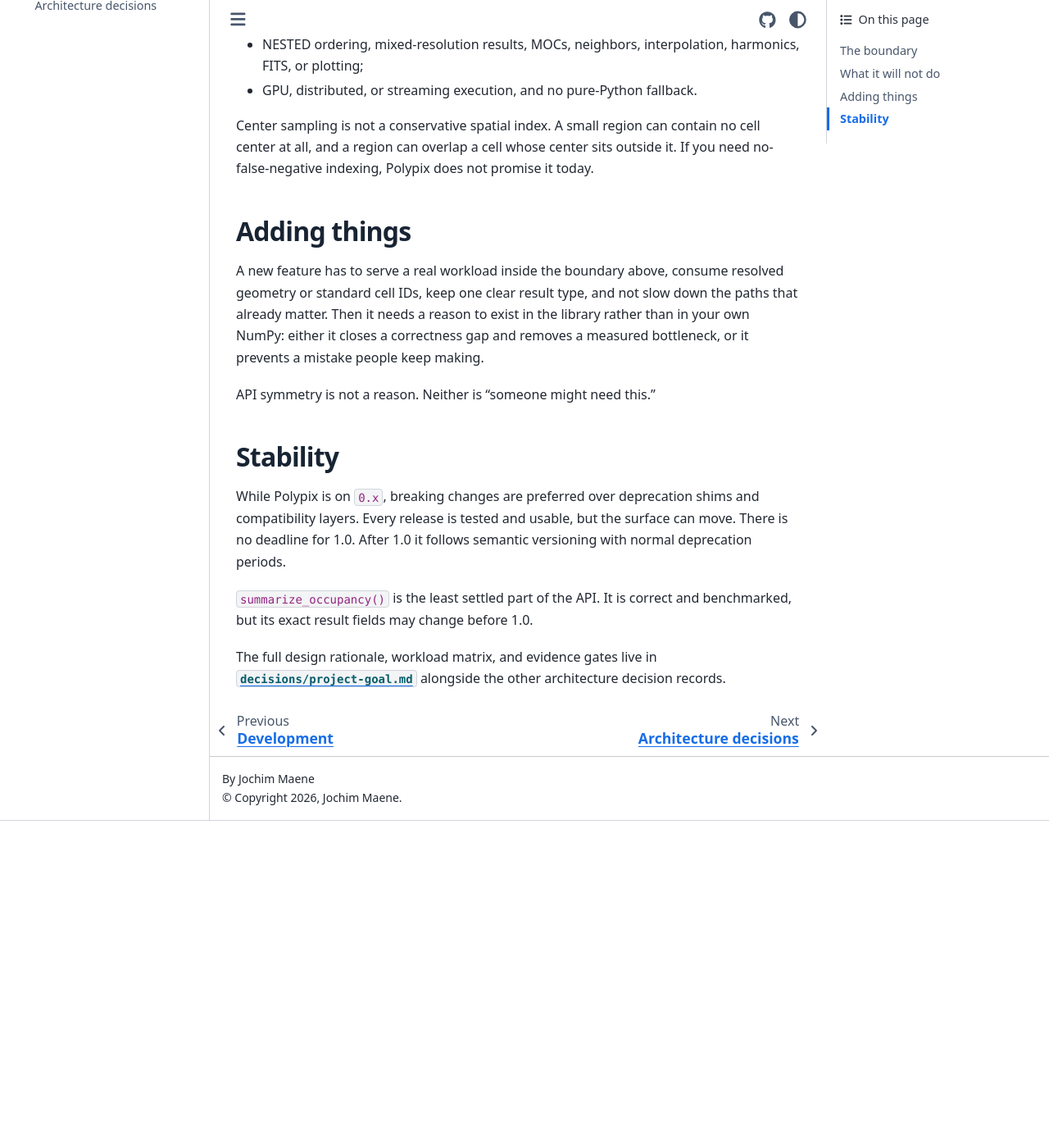
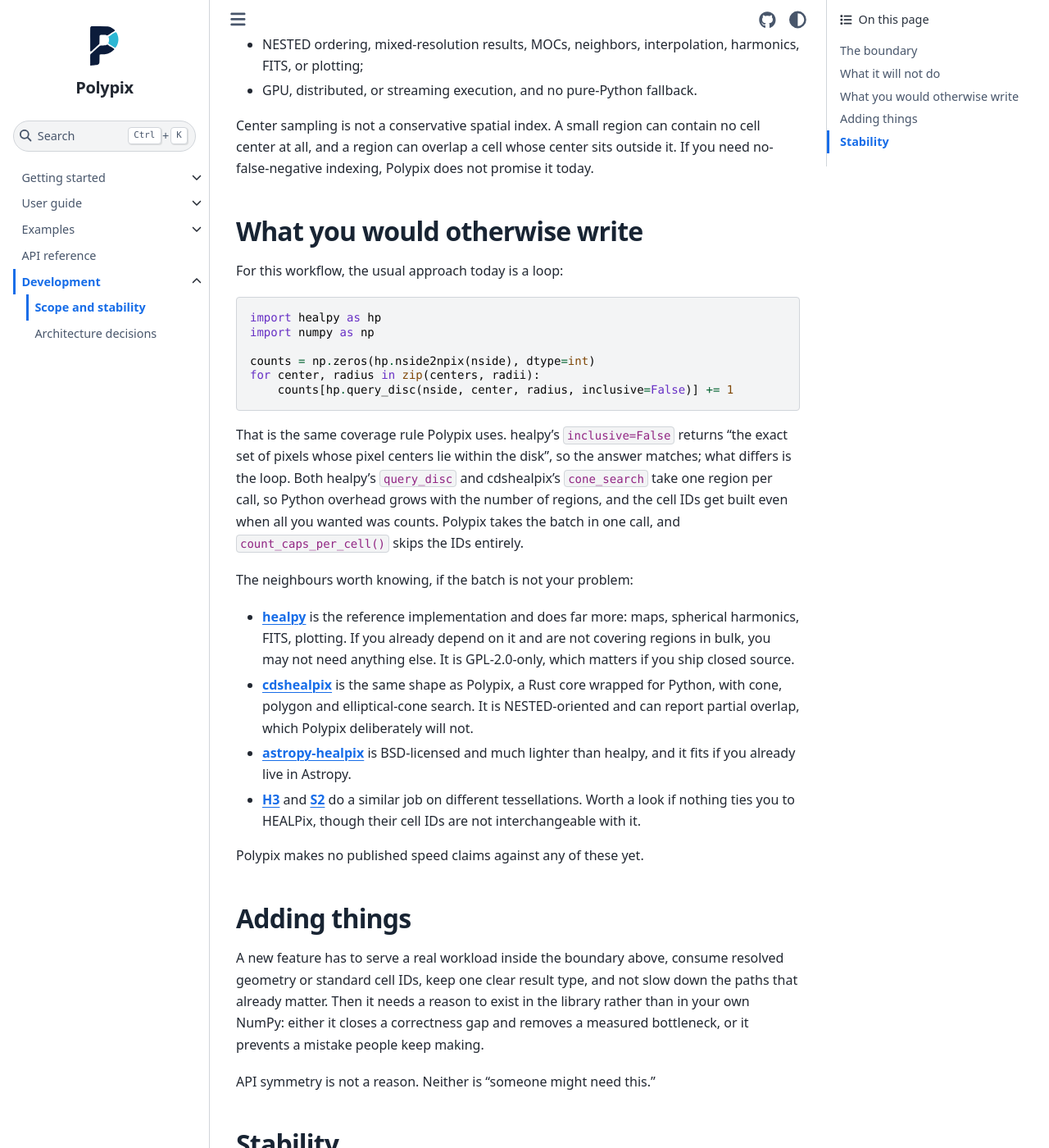
Before and after one commit to JochimMaene/polypix, a Sphinx documentation site: the page built from docs/scope.md, in a window 1280 px wide and 1400 px high, scrolled down 868 px. Shown: the whole window at 82% size. Built offline with Sphinx 7.4.7 and the Sphinx Book theme 1.1.4, drawn with Linux system fonts in a browser that asks for light colours; before the commit the page ends 1869 px from its top, so only the background shows below that.

Commit message:
docs: say what people would otherwise write
The docs never answered the first question anyone from this field asks, which
is "why not healpy?". Scope now does, framed around the workflow rather than
around ecosystem positioning.

The honest answer is that the coverage rule is not the difference. healpy's
query_disc(inclusive=False) returns "the exact set of pixels whose pixel
centers lie within the disk", which is exactly what Polypix does. The
difference is the loop: query_disc and cdshealpix's cone_search both take one
region per call, and cone_search's signature is scalar lon/lat/radius, so
there is no batch form. Python overhead grows with region count, and the cell
IDs get built even when only counts were wanted.

Also notes healpy's GPL-2.0-only licensing, which is a real constraint for
anyone shipping closed source and one of the reasons this library exists, and
keeps the existing promise of no cross-library speed claims until the
benchmark repository is public.

````diff
--- a/docs/scope.md
+++ b/docs/scope.md
@@ -42,6 +42,45 @@
 no cell center at all, and a region can overlap a cell whose center sits outside
 it. If you need no-false-negative indexing, Polypix does not promise it today.
 
+## What you would otherwise write
+
+For this workflow, the usual approach today is a loop:
+
+```python
+import healpy as hp
+import numpy as np
+
+counts = np.zeros(hp.nside2npix(nside), dtype=int)
+for center, radius in zip(centers, radii):
+    counts[hp.query_disc(nside, center, radius, inclusive=False)] += 1
+```
+
+That is the same coverage rule Polypix uses. healpy's `inclusive=False` returns
+"the exact set of pixels whose pixel centers lie within the disk", so the answer
+matches; what differs is the loop. Both healpy's `query_disc` and cdshealpix's
+`cone_search` take one region per call, so Python overhead grows with the number
+of regions, and the cell IDs get built even when all you wanted was counts.
+Polypix takes the batch in one call, and `count_caps_per_cell()` skips the IDs
+entirely.
+
+The neighbours worth knowing, if the batch is not your problem:
+
+- **[healpy](https://healpy.readthedocs.io/)** is the reference implementation
+  and does far more: maps, spherical harmonics, FITS, plotting. If you already
+  depend on it and are not covering regions in bulk, you may not need anything
+  else. It is GPL-2.0-only, which matters if you ship closed source.
+- **[cdshealpix](https://cds-astro.github.io/cds-healpix-python/)** is the same
+  shape as Polypix, a Rust core wrapped for Python, with cone, polygon and
+  elliptical-cone search. It is NESTED-oriented and can report partial overlap,
+  which Polypix deliberately will not.
+- **[astropy-healpix](https://astropy-healpix.readthedocs.io/)** is BSD-licensed
+  and much lighter than healpy, and it fits if you already live in Astropy.
+- **[H3](https://h3geo.org/)** and **[S2](https://s2geometry.io/)** do a similar
+  job on different tessellations. Worth a look if nothing ties you to HEALPix,
+  though their cell IDs are not interchangeable with it.
+
+Polypix makes no published speed claims against any of these yet.
+
 ## Adding things
 
 A new feature has to serve a real workload inside the boundary above, consume
````
Also changed, not shown: docs/interoperability.md (+2 -1 lines).
